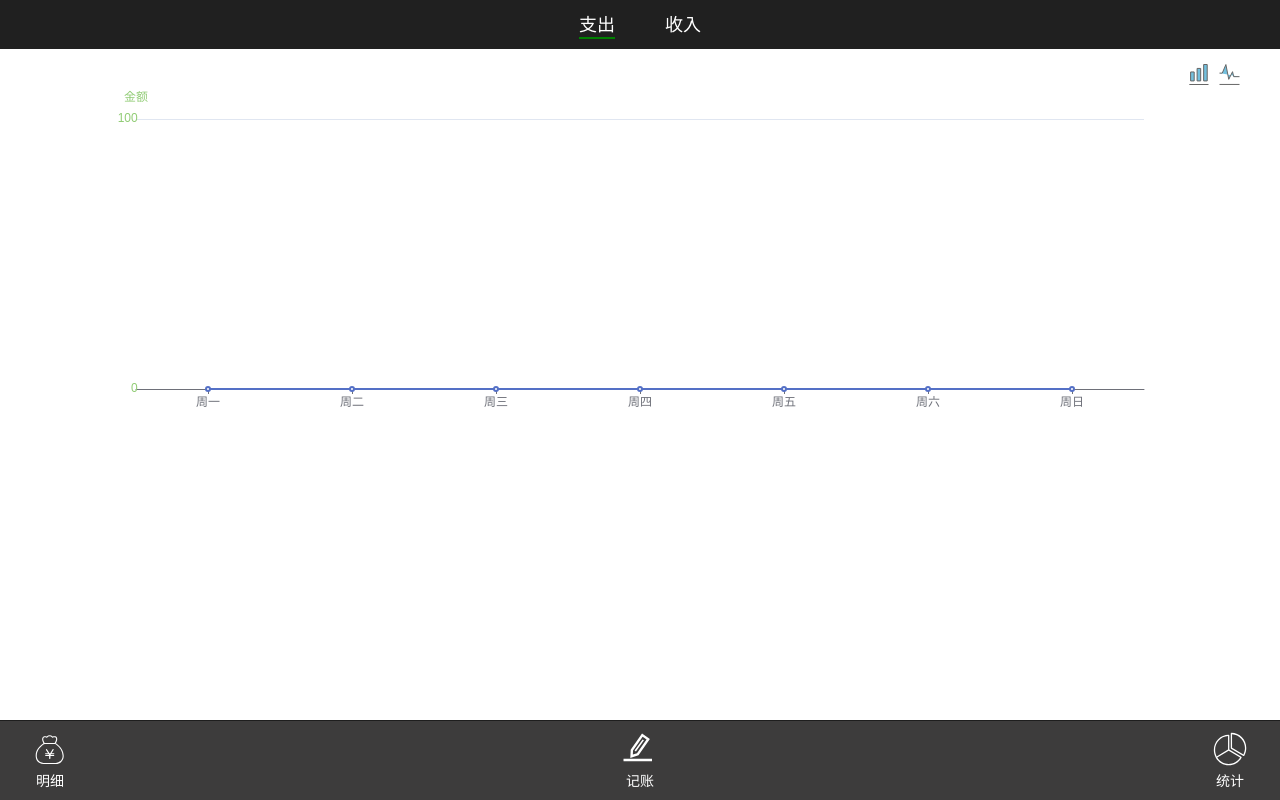
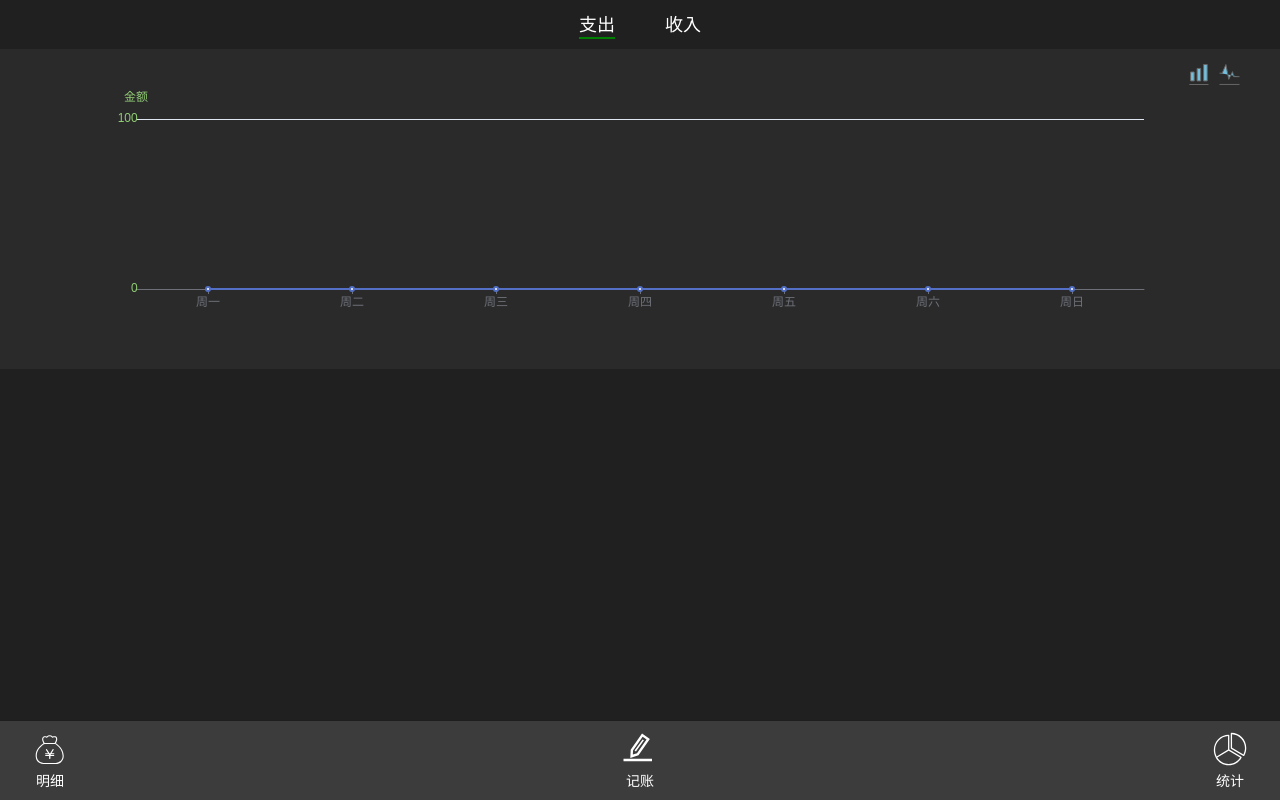
Before and after one commit to leigp555/accrount, a Vue app: page /#/statistic in a window 1280 px wide. Built offline with nearby package versions, Linux system fonts and the light colour scheme.

Commit message:
切换展示排序

```diff
--- a/src/components/Detail.vue
+++ b/src/components/Detail.vue
@@ -67,7 +67,6 @@ import {result} from "./lib/fetchData";
 const store=useStore()
 //获取分组切排好序的所有初次加载时的数据
 const {sortedIncomeList,sortedExpenditure}=result()
-console.log(sortedIncomeList)
 //是否展示
 const countType = computed(() => {
   return store.state.countType
--- a/src/components/Statistic.vue
+++ b/src/components/Statistic.vue
@@ -18,7 +18,12 @@
         </div>
       </div>
     </div>
-    <MoneyRanking :data="weekExpenditureData"/>
+    <div class="rank" v-if="countType==='expenditure'">
+      <MoneyRanking :data="weekExpenditureData"/>
+    </div>
+    <div class="rank">
+      <MoneyRanking :data="weekIncomeData" v-if="countType==='income'"/>
+    </div>
   </div>
 
 </template>
@@ -30,7 +35,7 @@ import EChart from "./lib/EChart.vue";
 import {result} from "./lib/fetchData";
 import dayjs from "dayjs";
 import {hashType} from "./lib/type";
-import {computed, watchEffect} from "vue";
+import {computed} from "vue";
 import {useStore} from "vuex";
 import {stateObj} from "../vueX/vueX";
 import MoneyRanking from "./lib/MoneyRanking.vue";
@@ -108,10 +113,9 @@ const list = (obj) => {
   }
   return array
 }
-
 const expenditureList = list(expenditureWeek)
 const incomeList = list(incomeWeek)
-
+//获取金额排行的数据
 const weekExpenditureData:stateObj[] = handleData(sortedExpenditure)[1].sort((a,b)=>b.countMoney-a.countMoney)
 const weekIncomeData:stateObj[] = handleData(sortedIncomeList)[1].sort((a,b)=>b.countMoney-a.countMoney)
 
@@ -201,7 +205,7 @@ const optionExpenditure = createOption(expenditureList)
 .statistic-wrap {
   width: 100%;
   height: 100%;
-  background-color: white;
+  background-color: inherit;
   color: white;
 
   > .countType {
@@ -210,6 +214,7 @@ const optionExpenditure = createOption(expenditureList)
   >.inner{
     width: 100%;
     padding: 10px;
+    background-color: #2a2a2a;
     >.transWrap{
       transition: all 250ms;
       display: block;
@@ -231,7 +236,7 @@ const optionExpenditure = createOption(expenditureList)
 #incomeChart, #expenditureChart {
   display: block;
   width: 100%;
-  height: 400px;
+  height: 300px;
 }
 .incomeOpen{
   transform: translateX(-100vw);
--- a/src/components/lib/MoneyRanking.vue
+++ b/src/components/lib/MoneyRanking.vue
@@ -42,6 +42,7 @@ export default defineComponent({
 .rank-wrap{
   >.content-wrap {
     >.list{
+      border-bottom: 1px solid white;
       >.content {
         background-color: #202020;
         padding: 10px 20px;
```
